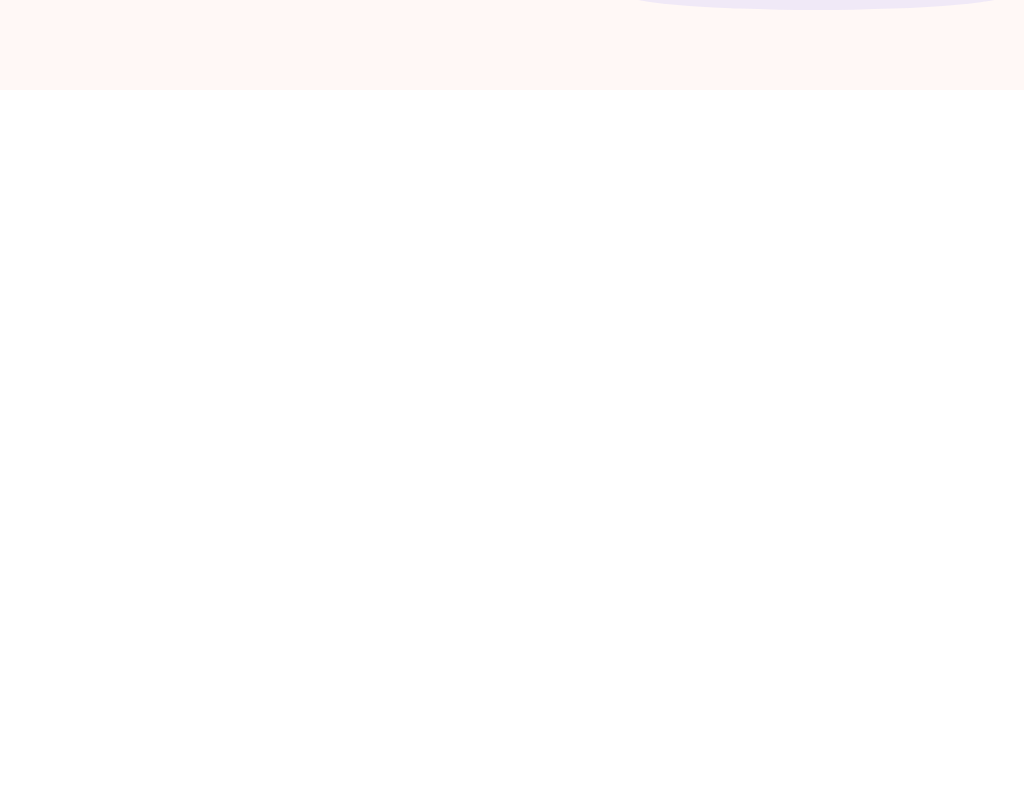
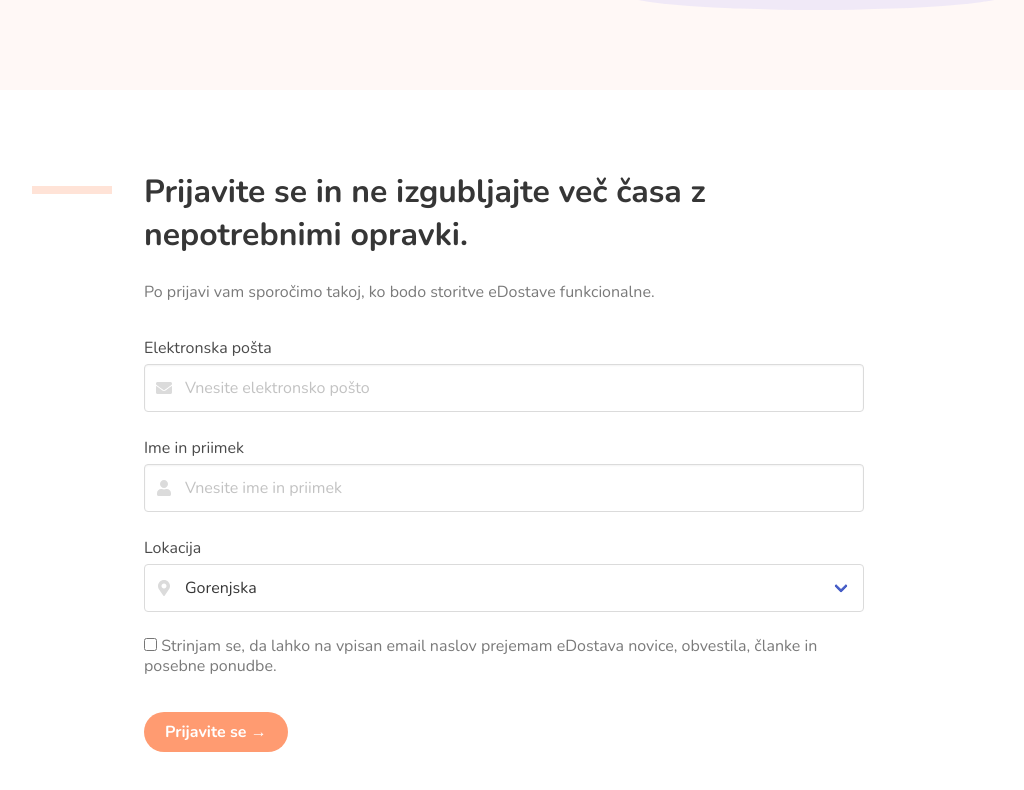
Before and after one commit to zanozbot/eopravki, a Svelte app: page / in a window 1280 px wide. Shown: the part 1711-2501 px from the top of the page, without its empty margins (32-1056 px from the left). Before the commit the page ends 1801 px from the top, so only its background shows below. Built offline with nearby package versions, Linux system fonts and the light colour scheme.

Commit message:
Implemented subscribe section

```diff
--- a/src/App.svelte
+++ b/src/App.svelte
@@ -3,6 +3,7 @@
   import SafetySection from "./SafetySection.svelte";
   import ExplainSection from "./ExplainSection.svelte";
   import PriceSection from "./PriceSection.svelte";
+  import SubscribeSection from "./SubscribeSection.svelte";
 </script>
 
 <style global lang="scss">
@@ -24,4 +25,5 @@
   <SafetySection />
   <ExplainSection />
   <PriceSection />
+  <SubscribeSection />
 </main>
--- /dev/null
+++ b/src/SubscribeSection.svelte
@@ -0,0 +1,137 @@
+<script>
+  let areas = [
+    "Gorenjska",
+    "Goriška",
+    "Jugovzhodna Slovenija",
+    "Koroška",
+    "Obalno-kraška",
+    "Osrednjeslovenska",
+    "Podravska",
+    "Pomurska",
+    "Posavska",
+    "Primorsko-notranjska",
+    "Savinjska",
+    "Zasavska"
+  ];
+</script>
+
+<style lang="scss">
+  @import "./styles/theme.scss";
+
+  .line {
+    width: 5rem;
+    margin-top: 1rem;
+    margin-right: 2rem;
+    height: 8px;
+    background: $info-light;
+  }
+
+  .control {
+    margin-bottom: 1.5rem;
+
+    .select,
+    select {
+      width: 100%;
+    }
+
+    .input,
+    .select,
+    .icon,
+    select {
+      height: 3rem;
+    }
+  }
+
+  .end-of-content {
+    margin-bottom: 2rem;
+  }
+
+  label {
+    margin-bottom: 0.25rem;
+    display: block;
+  }
+
+  button {
+    margin-top: 2rem;
+  }
+
+  @media (max-width: 1023px) {
+    .subscribe-content {
+      flex-direction: column;
+      .line {
+        margin-bottom: 0.5rem;
+      }
+    }
+  }
+</style>
+
+<section class="section">
+  <div class="container">
+    <div class="content-grid">
+      <div class="is-flex subscribe-content">
+        <div class="line" />
+        <div>
+          <h1 class="title main-secondary-text-long">
+            Prijavite se in ne izgubljajte več časa z nepotrebnimi opravki.
+          </h1>
+          <div class="has-text-grey main-secondary-text-long end-of-content">
+            Po prijavi vam sporočimo takoj, ko bodo storitve eDostave
+            funkcionalne.
+          </div>
+
+          <label for="email">Elektronska pošta</label>
+          <div class="control has-icons-left">
+            <input
+              class="input"
+              type="email"
+              id="email"
+              placeholder="Vnesite elektronsko pošto" />
+            <span class="icon is-small is-left">
+              <i class="fas fa-envelope" />
+            </span>
+          </div>
+
+          <label for="name">Ime in priimek</label>
+          <div class="control has-icons-left">
+            <input
+              class="input"
+              type="email"
+              id="name"
+              placeholder="Vnesite ime in priimek" />
+            <span class="icon is-small is-left">
+              <i class="fas fa-user" />
+            </span>
+          </div>
+
+          <label for="area">Lokacija</label>
+          <div class="field">
+            <div class="control has-icons-left">
+              <div class="select">
+                <select id="area">
+                  {#each areas as area}
+                    <option value={area}>{area}</option>
+                  {/each}
+                </select>
+              </div>
+              <span class="icon is-small is-left">
+                <i class="fas fa-map-marker-alt" />
+              </span>
+            </div>
+          </div>
+
+          <label class="checkbox main-secondary-text-long has-text-grey">
+            <input type="checkbox" />
+            Strinjam se, da lahko na vpisan email naslov prejemam eDostava
+            novice, obvestila, članke in posebne ponudbe.
+          </label>
+
+          <button
+            class="button is-link is-info is-rounded has-text-weight-bold">
+            Prijavite se →
+          </button>
+
+        </div>
+      </div>
+    </div>
+  </div>
+</section>
```
